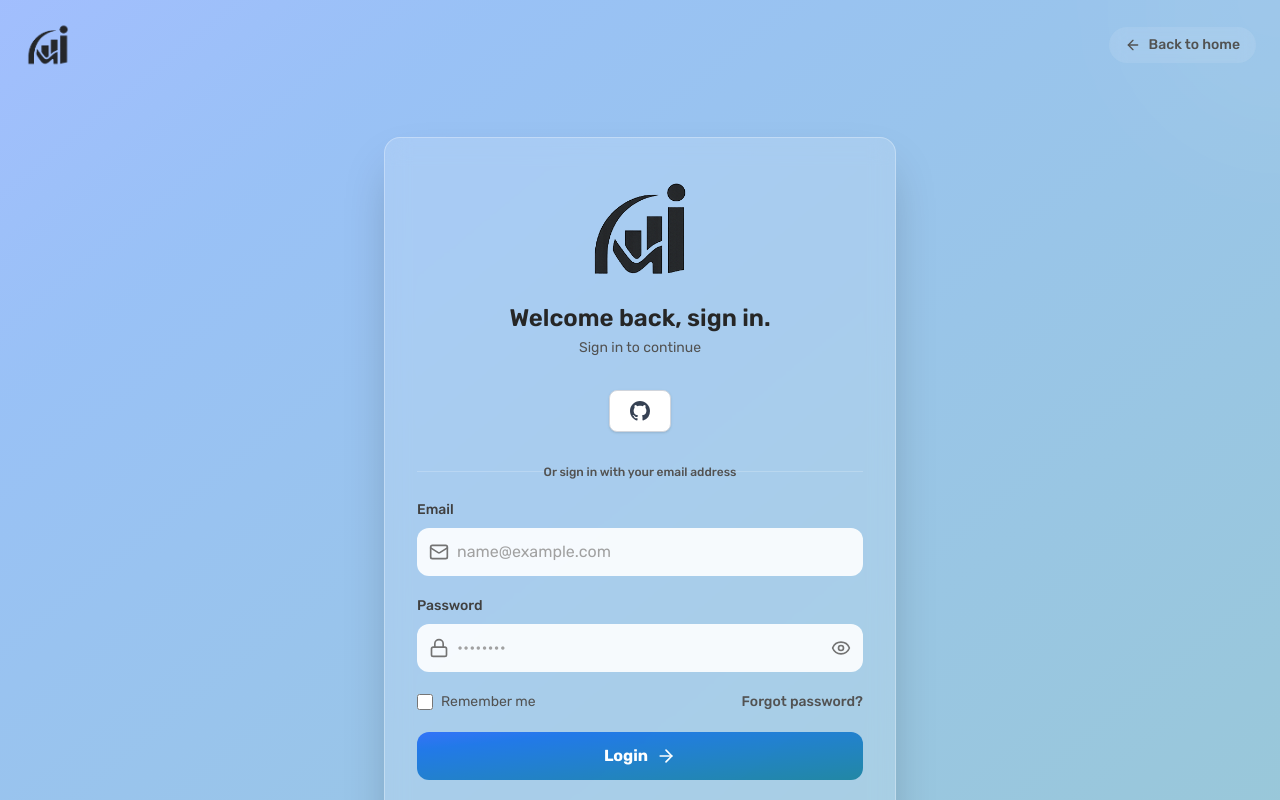
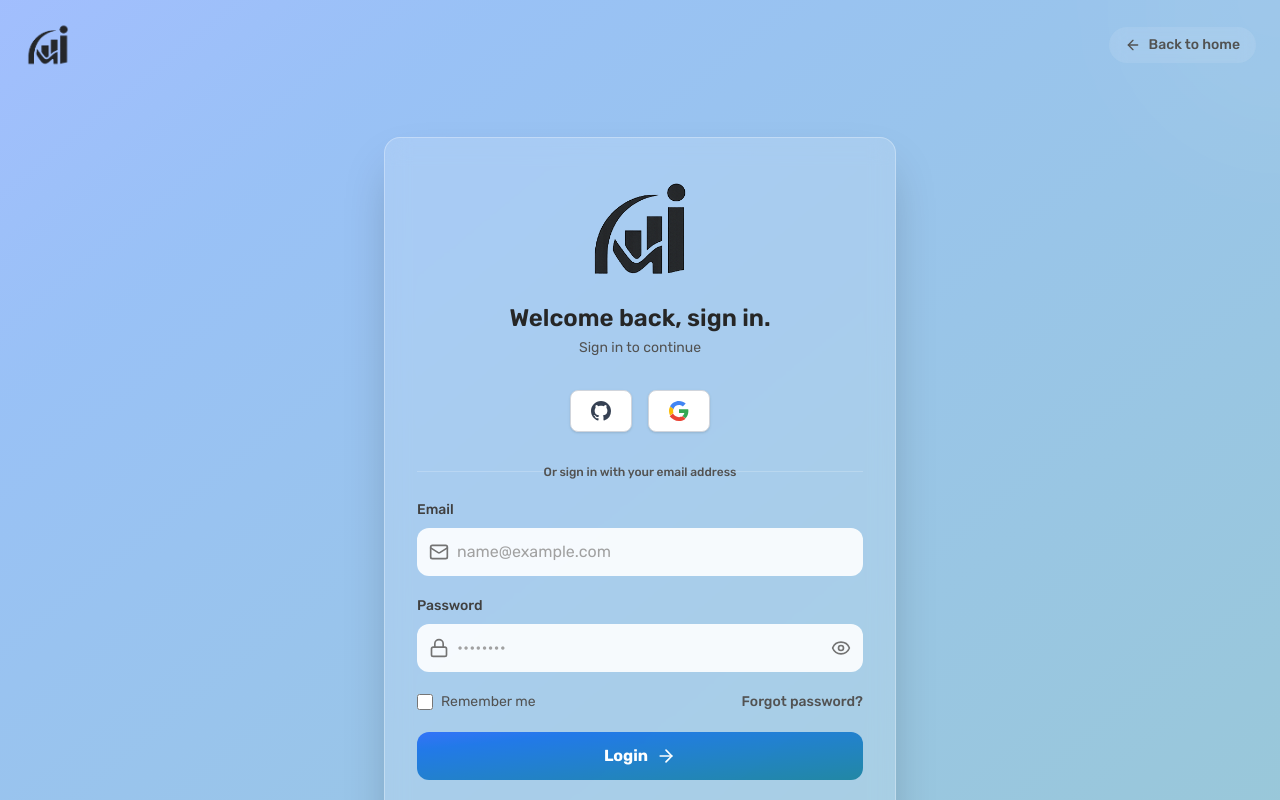
Before and after one commit to rafaelmerlotto/micro-saas, a React (Vite) app: page /login in a window 1280 px wide. Shown: the top 800 px of the page. Built offline with nearby package versions, Linux system fonts and the light colour scheme.

Commit message:
Add google oauth

```diff
--- a/src/components/GithubLoginButton.tsx
+++ b/src/components/GithubLoginButton.tsx
@@ -6,16 +6,11 @@ const GithubLoginButton = () => {
     };
 
     return (
-        // <form
-        //     action={`${import.meta.env.VITE_API_URL}/api/v1/users/auth/github`}
-        //     method="POST"
-        // >
         <button onClick={handleGithubLogin} className="flex items-center justify-center gap-3 px-5 py-2.5 bg-white border border-gray-300 rounded-lg shadow-sm hover:shadow-md hover:bg-gray-50 active:scale-[0.98] transition-all duration-150 font-medium text-gray-700">
             <svg xmlns="http://www.w3.org/2000/svg" width="20" height="20" fill="currentColor" className="bi bi-github" viewBox="0 0 16 16">
                 <path d="M8 0C3.58 0 0 3.58 0 8c0 3.54 2.29 6.53 5.47 7.59.4.07.55-.17.55-.38 0-.19-.01-.82-.01-1.49-2.01.37-2.53-.49-2.69-.94-.09-.23-.48-.94-.82-1.13-.28-.15-.68-.52-.01-.53.63-.01 1.08.58 1.23.82.72 1.21 1.87.87 2.33.66.07-.52.28-.87.51-1.07-1.78-.2-3.64-.89-3.64-3.95 0-.87.31-1.59.82-2.15-.08-.2-.36-1.02.08-2.12 0 0 .67-.21 2.2.82.64-.18 1.32-.27 2-.27s1.36.09 2 .27c1.53-1.04 2.2-.82 2.2-.82.44 1.1.16 1.92.08 2.12.51.56.82 1.27.82 2.15 0 3.07-1.87 3.75-3.65 3.95.29.25.54.73.54 1.48 0 1.07-.01 1.93-.01 2.2 0 .21.15.46.55.38A8.01 8.01 0 0 0 16 8c0-4.42-3.58-8-8-8" />
             </svg>
         </button>
-        // </form>
     );
 };
 export default GithubLoginButton;
--- a/src/components/GoogleLoginButton.tsx
+++ b/src/components/GoogleLoginButton.tsx
@@ -1,10 +1,8 @@
 // components/GoogleLoginButton.jsx
 const GoogleLoginButton = () => {
     const handleGoogleLogin = () => {
-        const apiUrl: string = import.meta.env.VITE_API_URL || "http://localhost:3000";
-
-        window.location.href =
-            `${apiUrl}/api/v1/users/auth/google_oauth2`;
+        const apiUrl: string = import.meta.env.VITE_API_URL;
+        window.location.href = `${apiUrl}/api/v1/users/auth/google_oauth2`;
     };
 
     return (
--- a/src/pages/Login.tsx
+++ b/src/pages/Login.tsx
@@ -77,9 +77,12 @@ export default function Login() {
                             <h1 className="text-xl sm:text-2xl font-semibold text-neutral-800 mb-1">{t("login.welcome_back")}</h1>
                             <p className="text-xs sm:text-sm text-neutral-600">Sign in to continue</p>
 
-                            <div className='w-full pt-6 sm:pt-8 flex justify-center items-center'>
+                            <div className='w-full pt-6 sm:pt-8 flex justify-center items-center gap-3 sm:gap-4'>
                                 <div className="transform transition-all duration-300 hover:scale-105">
                                     <GithubLoginButton />
+                                </div>
+                                <div className="transform transition-all duration-300 hover:scale-105">
+                                    <GoogleLoginButton />
                                 </div>
                             </div>
                         </div>
```
